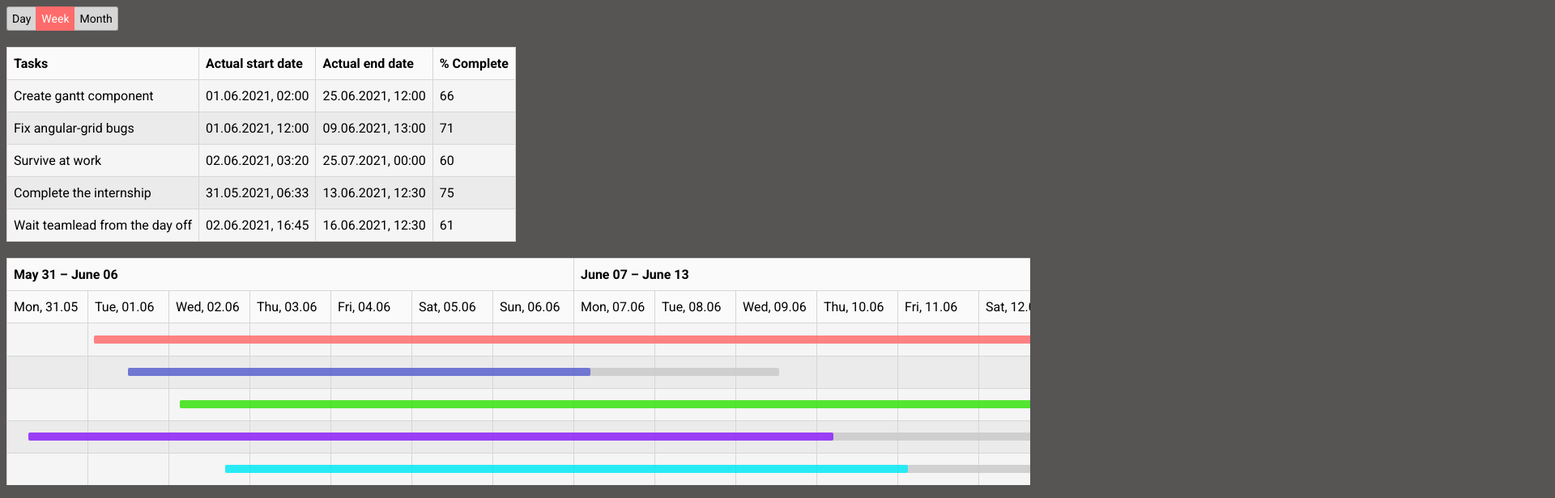
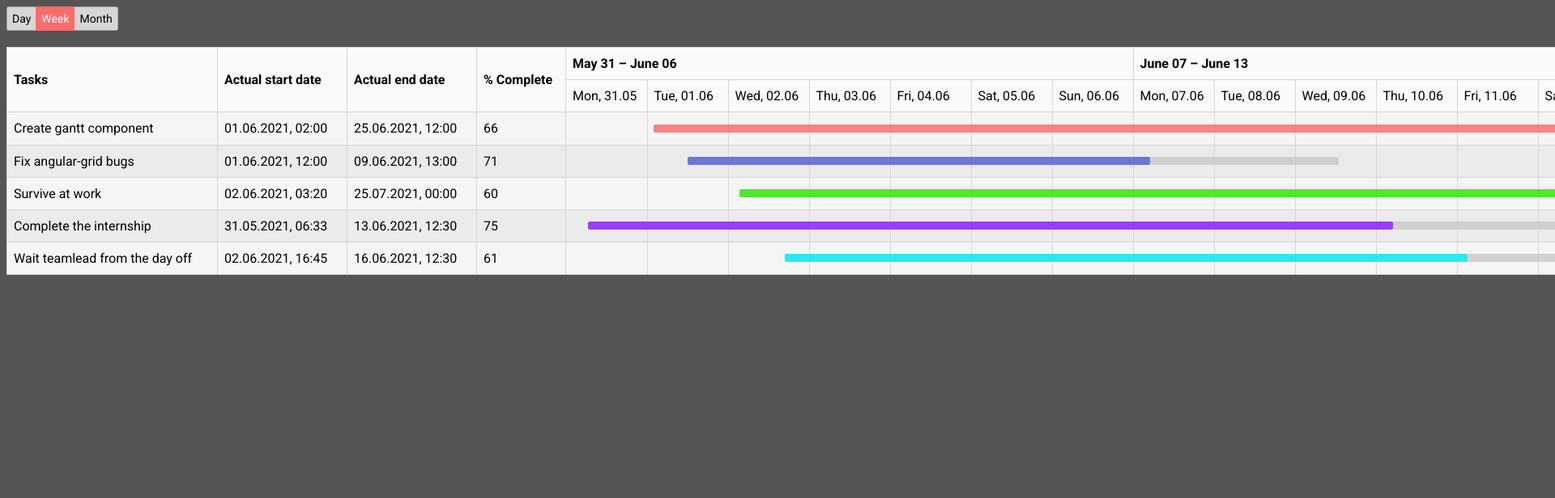
Before and after one commit to Overfirst/angular-gantt, an Angular app: page / in a window 1280 px wide. Shown: the top 616 px of the page at 81% size, 1920 px wide, since content can reach past the window. Built offline with nearby package versions, Linux system fonts and the light colour scheme.

Commit message:
Правки вёрстки

```diff
--- a/src/app/shared/components/gantt/gantt-tasks/gantt-tasks.component.html
+++ b/src/app/shared/components/gantt/gantt-tasks/gantt-tasks.component.html
@@ -1,13 +1,33 @@
-<div class="gantt-tasks">
+<div #tasksContainer class="gantt-tasks">
+  <div class="tables">
+    <div class="tasks-header">
       <table>
+        <colgroup>
+          <col style="width: 260px;">
+          <col style="width: 160px;">
+          <col style="width: 160px;">
+          <col style="width: 110px;">
+        </colgroup>
         <thead>
           <tr>
-        <td>Tasks</td>
-        <td>Actual start date</td>
-        <td>Actual end date</td>
-        <td>% Complete</td>
+            <td rowspan="2">Tasks</td>
+            <td rowspan="2">Actual start date</td>
+            <td rowspan="2">Actual end date</td>
+            <td rowspan="2">% Complete</td>
           </tr>
+          <tr></tr>
         </thead>
+      </table>
+    </div>
+
+    <div class="tasks-content">
+      <table>
+        <colgroup>
+          <col style="width: 260px;">
+          <col style="width: 160px;">
+          <col style="width: 160px;">
+          <col style="width: 110px;">
+        </colgroup>
         <tbody>
           <tr *ngFor="let task of tasks">
             <td>{{ task.name }}</td>
@@ -18,3 +38,5 @@
         </tbody>
       </table>
     </div>
+  </div>
+</div>
--- a/src/app/shared/components/gantt/gantt-tasks/gantt-tasks.component.scss
+++ b/src/app/shared/components/gantt/gantt-tasks/gantt-tasks.component.scss
@@ -1,4 +1,11 @@
 .gantt-tasks {
   background-color: #fff;
   width: max-content;
+  display: flex;
 }
+
+.tasks-content table {
+  tr, td, th {
+    border-top: none;
+  }
+}
--- a/src/app/shared/components/gantt/gantt-timeline/gantt-timeline.component.html
+++ b/src/app/shared/components/gantt/gantt-timeline/gantt-timeline.component.html
@@ -1,4 +1,5 @@
 <div class="gantt-timeline">
+  <div class="timeline-header">
     <table>
       <thead>
         <tr>
@@ -31,6 +32,7 @@
         </tr>
       </thead>
     </table>
+  </div>
 
   <div class="main-tables">
     <div class="main-table">
--- a/src/app/shared/components/gantt/gantt-timeline/gantt-timeline.component.scss
+++ b/src/app/shared/components/gantt/gantt-timeline/gantt-timeline.component.scss
@@ -1,12 +1,18 @@
 .gantt-timeline {
-  margin-top: 20px;
   background-color: #fff;
   width: max-content;
 }
 
 tbody tr td {
+  border-left: none;
   padding-left: 0;
   padding-right: 0;
+}
+
+table:first-child {
+  tr, td, th {
+    border-left: none;
+  }
 }
 
 .main-tables {
--- a/src/app/shared/components/gantt/gantt.component.scss
+++ b/src/app/shared/components/gantt/gantt.component.scss
@@ -1,12 +1,3 @@
 .gantt-content {
-  overflow: auto;
+  display: flex;
 }
-
-gantt-tasks {
-  width: 100%;
-  overflow: auto;
-}
-
-gantt-timeline {
-  overflow: auto;
-}
```
Also changed, not shown: src/app/shared/components/gantt/gantt.component.html (+6 -5 lines). Lines whose indentation alone changed are shown as unchanged.
